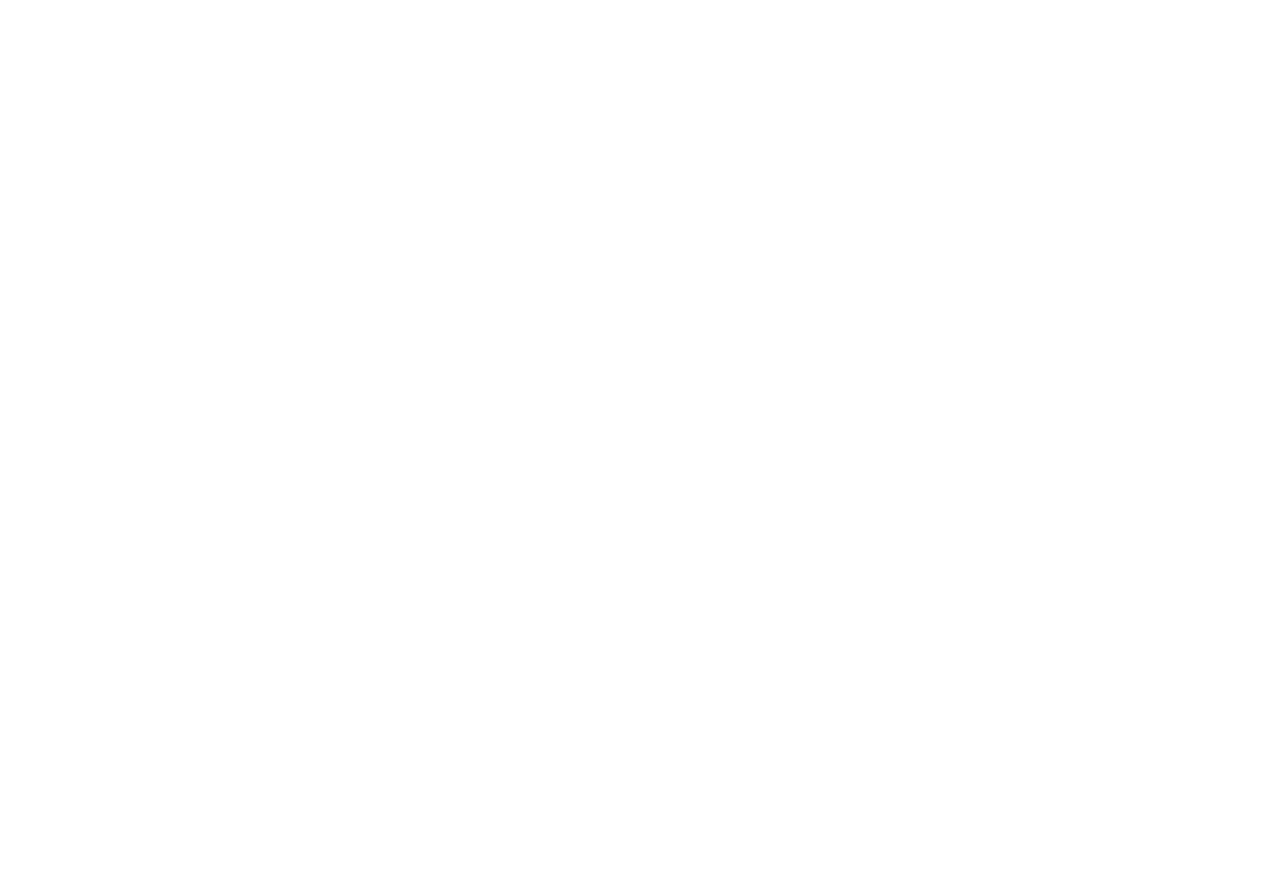
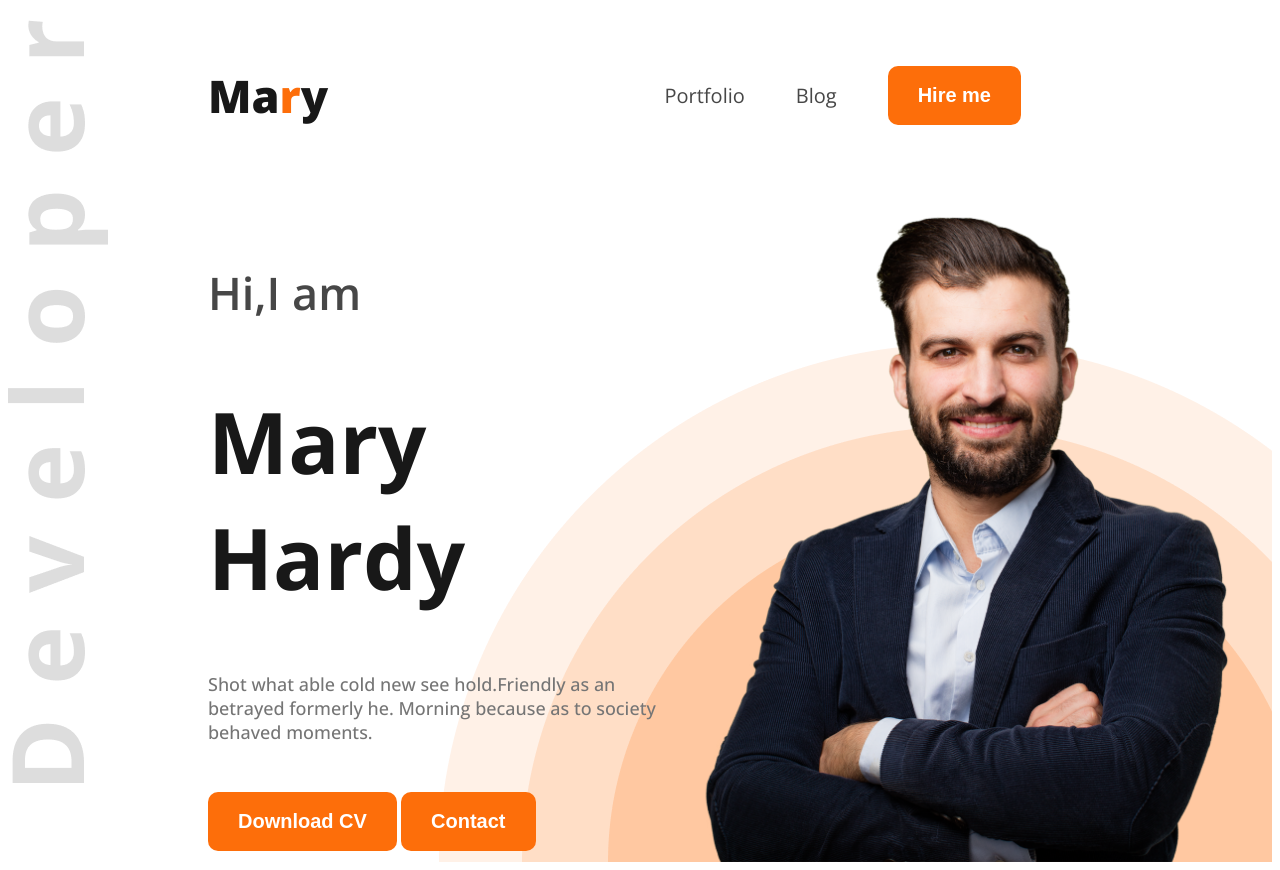
Before and after one commit to robiuljoy/portfolio-website, a plain HTML site: page index.html in a window 1280 px wide. Before the commit the page ends 800 px from the top, so only its background shows below. Drawn offline with nearby package versions, Linux system fonts and the light colour scheme.

Commit message:
added banner section

```diff
--- a/index.html
+++ b/index.html
@@ -4,11 +4,33 @@
     <meta charset="UTF-8">
     <meta name="viewport" content="width=device-width, initial-scale=1.0">
     <title>Portfolio</title>
+    <!-- LINKED CUSTOM CSS FILE -->
+     <link rel="stylesheet" href="style.css">
 </head>
 <body>
-    <header>
 
+    <!------------START HEADER SECTION------------>
+    <header class="header-section">
+        <nav>
+            <h3 class="logo">Ma<span class="text-primary">r</span>y</h3>
+            <ul>
+                <li><a class="dark-2" href="">Portfolio</a></li>
+                <li><a class="dark-2" href="">Blog</a></li>
+                <li><a href=""><button class="btn">Hire me</button></a></li>
+            </ul>
+        </nav>
+        <div class="banner">
+            <div class="banner-content">
+                <h4 class="banner-greet">Hi,I am</h4>
+                <h1 class="banner-title">Mary Hardy</h1>
+                <p class="banner-description description">Shot what able cold new see hold.Friendly as an betrayed formerly he. Morning because as to society behaved moments.</p>
+                <button class="btn btn-space">Download CV</button>
+                <button class="btn btn-transparent btn-space">Contact</button>
+            </div>
+            <img class="banner-pro-pic" src="images/hardy.png" alt="Person">
+        </div>
     </header>
+    <!------------START HEADER SECTION------------>
 
     <main>
 
--- /dev/null
+++ b/style.css
@@ -0,0 +1,126 @@
+/* ADDED GOOGLE FONT */
+@import url('https://fonts.googleapis.com/css2?family=Open+Sans:ital,wght@0,300..800;1,300..800&display=swap');
+
+body {
+  font-family: "Open Sans", sans-serif;
+  font-optical-sizing: auto;
+  font-style: normal;
+  font-variation-settings:
+    "wdth" 100;
+    }
+
+/* COMMON STYLES */
+
+.text-primary {
+    color: #FD6E0A;
+}
+
+.dark-2 {
+    color: #474747;
+}
+
+.description {
+    font-size: 18px;
+    font-weight: 500;
+    color: #757575;
+}
+
+.btn {
+    background-color: #FD6E0A;
+    padding: 18px 30px;
+    border: none;
+    border-radius: 10px;
+    color: #fff;
+    font-weight: 700;
+    font-size: 20px;
+    text-align: center;
+    cursor: pointer;
+}
+
+.btn:hover {
+    background-color: rgb(206, 88, 4);
+    box-shadow: 0 3px 3px 0 rgba(0, 0, 0, 0.521) ;
+}
+
+
+
+
+/* nav styles */
+
+nav {
+    display: flex;
+    align-items: center;
+    justify-content: space-between;
+    margin: 20px 200px;
+}
+
+.logo {
+    font-weight: 800;
+    font-size: 45px;
+    color: #181818;
+}
+
+
+nav ul {
+    display: flex;
+    align-items: center;
+}
+
+
+nav ul li {
+    list-style: none;
+    margin-right: 51px;
+}
+
+nav ul li a {
+    text-decoration: none;
+    font-size: 20px;
+}
+
+
+
+/* HEADER BACKGROUND PHOTO */
+
+.header-section {
+    background-image: url(images/developer.png),url(images/header_bg.png);
+    background-repeat: no-repeat;
+    background-position: top left,bottom right;
+}
+
+
+/* BANNER SECTION START */
+
+.banner-content {
+    width: 585px;
+}
+
+
+.banner-greet {
+    font-size: 45px;
+    font-weight: 600;
+    color: #474747;
+}
+
+.banner-title {
+    font-size: 85px;
+    font-weight: 700;
+    color: #181818;
+}
+
+
+
+.banner-pro-pic {
+    width: 580px;
+}
+
+
+.banner {
+    display: flex;
+    align-items: center;
+    justify-content: space-between;
+    margin: 0 35px 0 200px;
+}
+
+.btn-space {
+    margin-top: 30px;
+}
```
